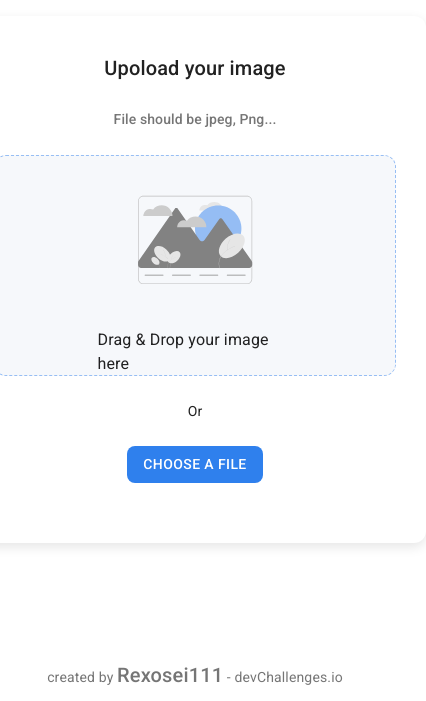
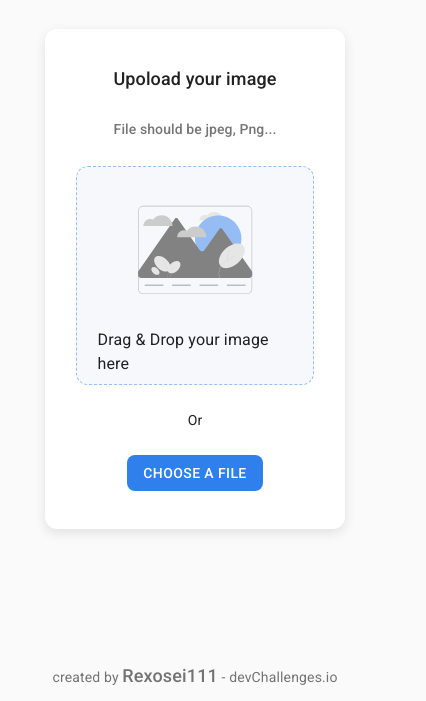
Before and after one commit to Rexosei111/devChallenges-image-uploader, a React (Create React App) app in the folder image-uploader-client/: page / in a window 390 px wide. Shown: the part 143-844 px from the top of the page, 426 px wide, since content can reach past the window. Built offline with nearby package versions, Linux system fonts and the light colour scheme.

Commit message:
Little bit responsive

```diff
--- a/image-uploader-client/src/components/CardUploader.js
+++ b/image-uploader-client/src/components/CardUploader.js
@@ -3,6 +3,14 @@ import { makeStyles } from "@material-ui/core/styles";
 import { Button, Paper, Typography } from "@material-ui/core";
 import DropArea from "./DropArea";
 import Alert from "./Alert";
+import useMediaQuery from '@material-ui/core/useMediaQuery';
+
+
+
+function CardUploader({ File, setFile, setstatus, open, setOpen }) {
+  const matches = useMediaQuery('(max-width:500px)');
+  const [message, setmessage] = useState();
+  const [severity, setSeverity] = useState("success");
 
   const useStyles = makeStyles((theme) => ({
     paper: {
@@ -11,17 +19,12 @@ const useStyles = makeStyles((theme) => ({
       flexDirection: "column",
       alignItems: "center",
       gap: 25,
-    width: 400,
-    height: 455,
+      width: matches ? 300 : 400,
+      height: 500,
       borderRadius: 12,
       boxShadow: "0px 4px 12px rgba(0, 0, 0, 0.1)",
     },
   }));
-
-function CardUploader({ File, setFile, setstatus, open, setOpen }) {
-  const [message, setmessage] = useState();
-  const [severity, setSeverity] = useState("success");
-
   const handleChange = (e) => {
     setFile(e.target.files[0]);
   };
--- a/image-uploader-client/src/index.js
+++ b/image-uploader-client/src/index.js
@@ -2,11 +2,21 @@ import React from 'react';
 import ReactDOM from 'react-dom';
 import './index.css';
 import App from "./App"
+import { ThemeProvider, createTheme } from '@material-ui/core/styles'
+import { CssBaseline } from '@material-ui/core';
+import { responsiveFontSizes } from '@material-ui/core';
+
+const Theme = responsiveFontSizes(createTheme({
+  palette: {
+    type: 'light',
+  },
+}))
 
 ReactDOM.render(
-  <React.StrictMode>
+  <ThemeProvider theme={Theme}>
+  <CssBaseline />
     <App />
-  </React.StrictMode>,
+  </ThemeProvider>,
   document.getElementById('root')
 );
 
```
Lines whose indentation alone changed are shown as unchanged.
